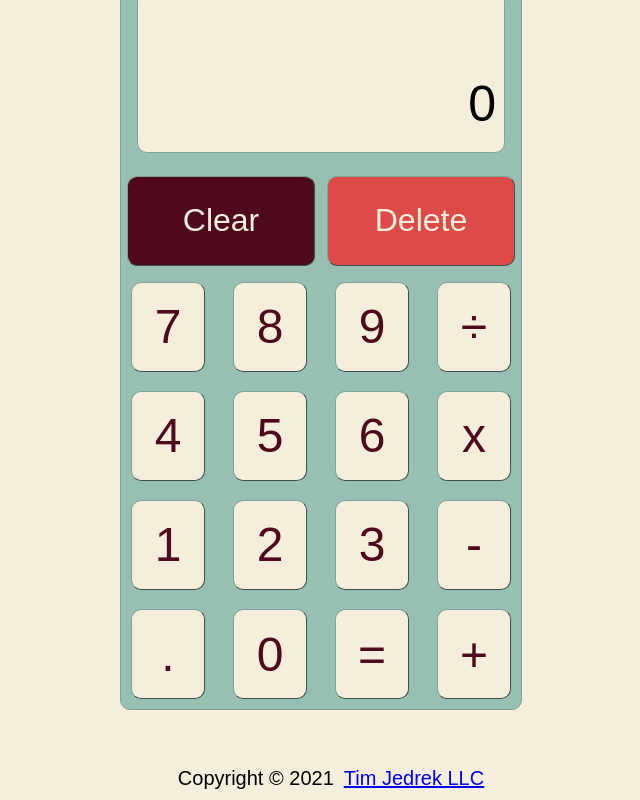
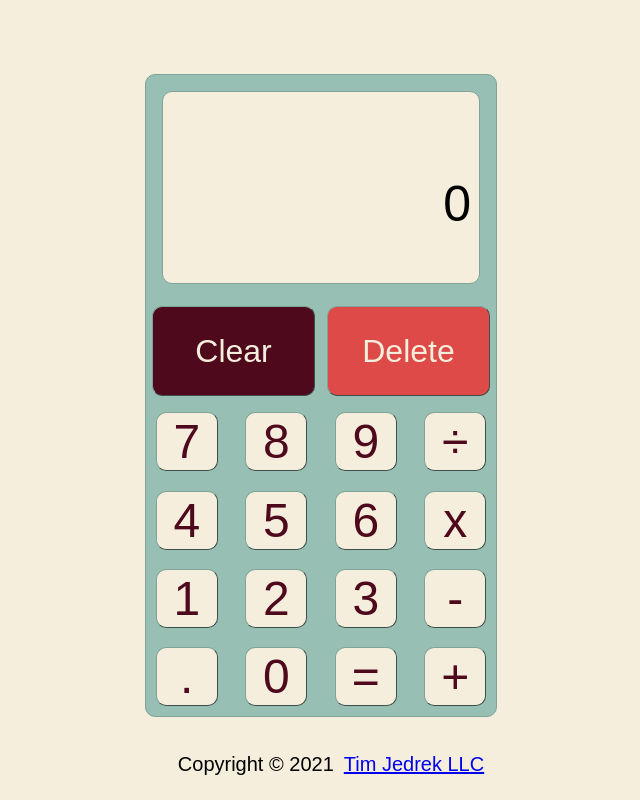
Before and after one commit to timjedrek/javascript-calculator, a plain HTML site: page index.html in a window 1280 px wide. Shown: the whole page, without its empty margins (319-959 px from the left). Drawn offline with Linux system fonts and the light colour scheme.

Commit message:
css updated

```diff
--- a/style.css
+++ b/style.css
@@ -5,10 +5,6 @@ color-reference {
     color: #4F091D;
 }
 
-html {
-    position: relative;
-    min-height: 100%;
-  }
 
 body {
     background-color: #F5EEDC;
@@ -26,10 +22,8 @@ button {
     display: flex;
     align-items: center;
     justify-content: center;
-    height: 75vh;
-    min-height: 500px;
     padding: 10px;
-    margin-top: 2em;
+    margin-top: 3em;
 }
 
 .calculator {
@@ -39,7 +33,7 @@ button {
     border-style: groove;
     border-radius: 10px;
     margin: 1em;
-    width: 400px;
+    width: 350px;
 }
 
 .screen-holder {
@@ -50,7 +44,7 @@ button {
 
 .screen {
     width: 80vw;
-    height: 18vh;
+    height: 175px;
     background-color: #F5EEDC;
     border-color: #7fa399;
     border-width: 1px;
@@ -86,11 +80,11 @@ button {
 }
 
 .clear:hover {
-    background-color:#3b0716;
+    background-color: #440819;
 }
 
 .clear:active {
-    background-color:#2e0511;
+    background-color:#3b0716;
 }
 
 .delete {
@@ -118,7 +112,6 @@ button {
     background-color: #F5EEDC;
     color: #4F091D;
     width: 90px;
-    height: 90px;
     margin: 0.2em;
     border-radius: 10px;
     font-size: 3rem;
@@ -140,7 +133,6 @@ button {
 }
 
 .footer {
-    position: absolute;
     bottom: 0;
     left: 0;
     display: flex;
```
Also changed, not shown: 1 other file.
